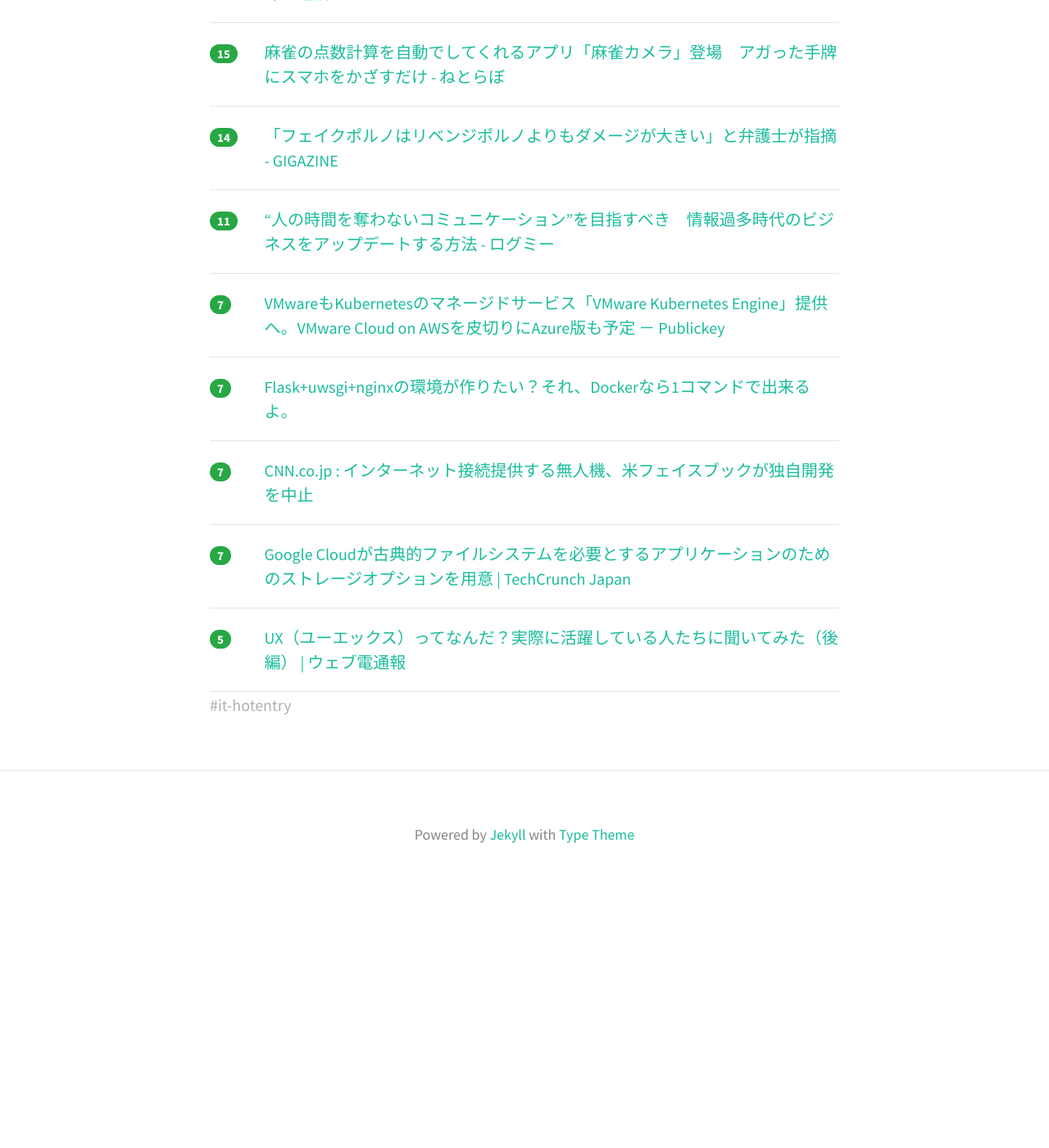
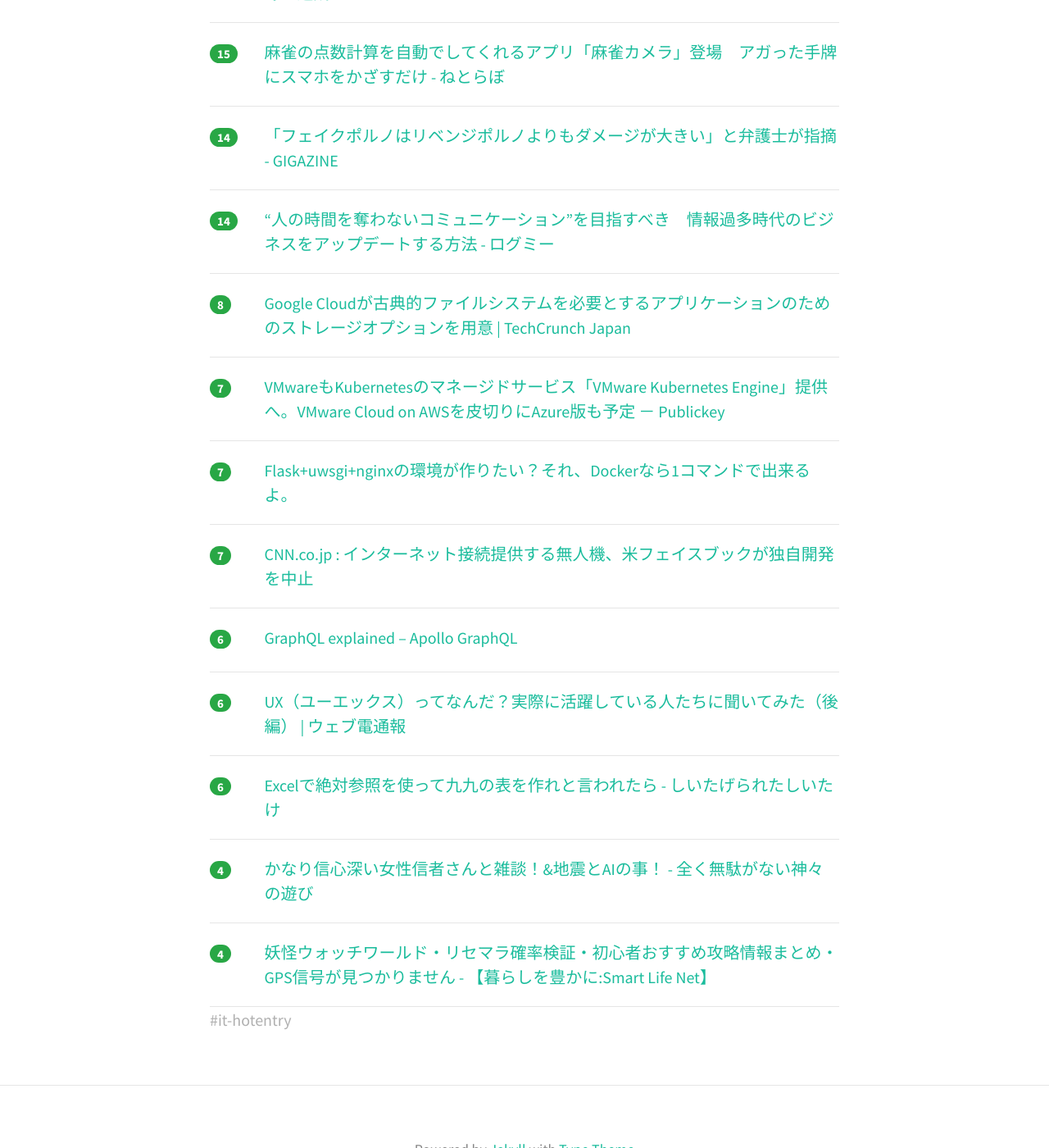
Before and after one commit to yatta47/hatena-matome-site, a Jekyll site: the page built from _posts/2018-06-28-hatena.md, in a window 1280 px wide and 1400 px high, scrolled down 448 px. Shown: the whole window at 82% size. Built offline with Jekyll 4.4.1, drawn with Linux system fonts in a browser that asks for light colours; nearby versions of some CDN libraries; before the commit the page ends 1543 px from its top, so only the background shows below that.

Commit message:
Updated 2018-06-28

```diff
--- a/_posts/2018-06-28-hatena.md
+++ b/_posts/2018-06-28-hatena.md
@@ -22,8 +22,13 @@ tags: [it-hotentry]
 </div>
 <hr>
 <div class="row">
-<div class="col-1"><span class="badge badge-pill badge-success h2">11</span></div>
+<div class="col-1"><span class="badge badge-pill badge-success h2">14</span></div>
 <div class="col-11"><a href='https://logmi.jp/297069' target='_blank'>“人の時間を奪わないコミュニケーション”を目指すべき　情報過多時代のビジネスをアップデートする方法 - ログミー</a></div>
+</div>
+<hr>
+<div class="row">
+<div class="col-1"><span class="badge badge-pill badge-success h2">8</span></div>
+<div class="col-11"><a href='https://jp.techcrunch.com/2018/06/27/2018-06-26-with-cloud-filestore-the-google-cloud-gets-a-new-storage-option/' target='_blank'>Google Cloudが古典的ファイルシステムを必要とするアプリケーションのためのストレージオプションを用意 | TechCrunch Japan</a></div>
 </div>
 <hr>
 <div class="row">
@@ -42,12 +47,27 @@ tags: [it-hotentry]
 </div>
 <hr>
 <div class="row">
-<div class="col-1"><span class="badge badge-pill badge-success h2">7</span></div>
-<div class="col-11"><a href='https://jp.techcrunch.com/2018/06/27/2018-06-26-with-cloud-filestore-the-google-cloud-gets-a-new-storage-option/' target='_blank'>Google Cloudが古典的ファイルシステムを必要とするアプリケーションのためのストレージオプションを用意 | TechCrunch Japan</a></div>
+<div class="col-1"><span class="badge badge-pill badge-success h2">6</span></div>
+<div class="col-11"><a href='https://dev-blog.apollodata.com/graphql-explained-5844742f195e' target='_blank'>GraphQL explained – Apollo GraphQL</a></div>
 </div>
 <hr>
 <div class="row">
-<div class="col-1"><span class="badge badge-pill badge-success h2">5</span></div>
+<div class="col-1"><span class="badge badge-pill badge-success h2">6</span></div>
 <div class="col-11"><a href='https://dentsu-ho.com/articles/3598' target='_blank'>UX（ユーエックス）ってなんだ？実際に活躍している人たちに聞いてみた（後編） | ウェブ電通報</a></div>
 </div>
 <hr>
+<div class="row">
+<div class="col-1"><span class="badge badge-pill badge-success h2">6</span></div>
+<div class="col-11"><a href='https://www.watto.nagoya/entry/2018/06/28/003000' target='_blank'>Excelで絶対参照を使って九九の表を作れと言われたら - しいたげられたしいたけ</a></div>
+</div>
+<hr>
+<div class="row">
+<div class="col-1"><span class="badge badge-pill badge-success h2">4</span></div>
+<div class="col-11"><a href='http://www.webpolaris.net/entry/2018/06/27/200122' target='_blank'>かなり信心深い女性信者さんと雑談！&地震とAIの事！ - 全く無駄がない神々の遊び</a></div>
+</div>
+<hr>
+<div class="row">
+<div class="col-1"><span class="badge badge-pill badge-success h2">4</span></div>
+<div class="col-11"><a href='http://kamomako.hatenablog.jp/entry/youkai-watch-world' target='_blank'>妖怪ウォッチワールド・リセマラ確率検証・初心者おすすめ攻略情報まとめ・GPS信号が見つかりません - 【暮らしを豊かに:Smart Life Net】</a></div>
+</div>
+<hr>
```
Also changed, not shown: other parts of _posts/2018-06-28-hatena.md (+2 -2 lines).
